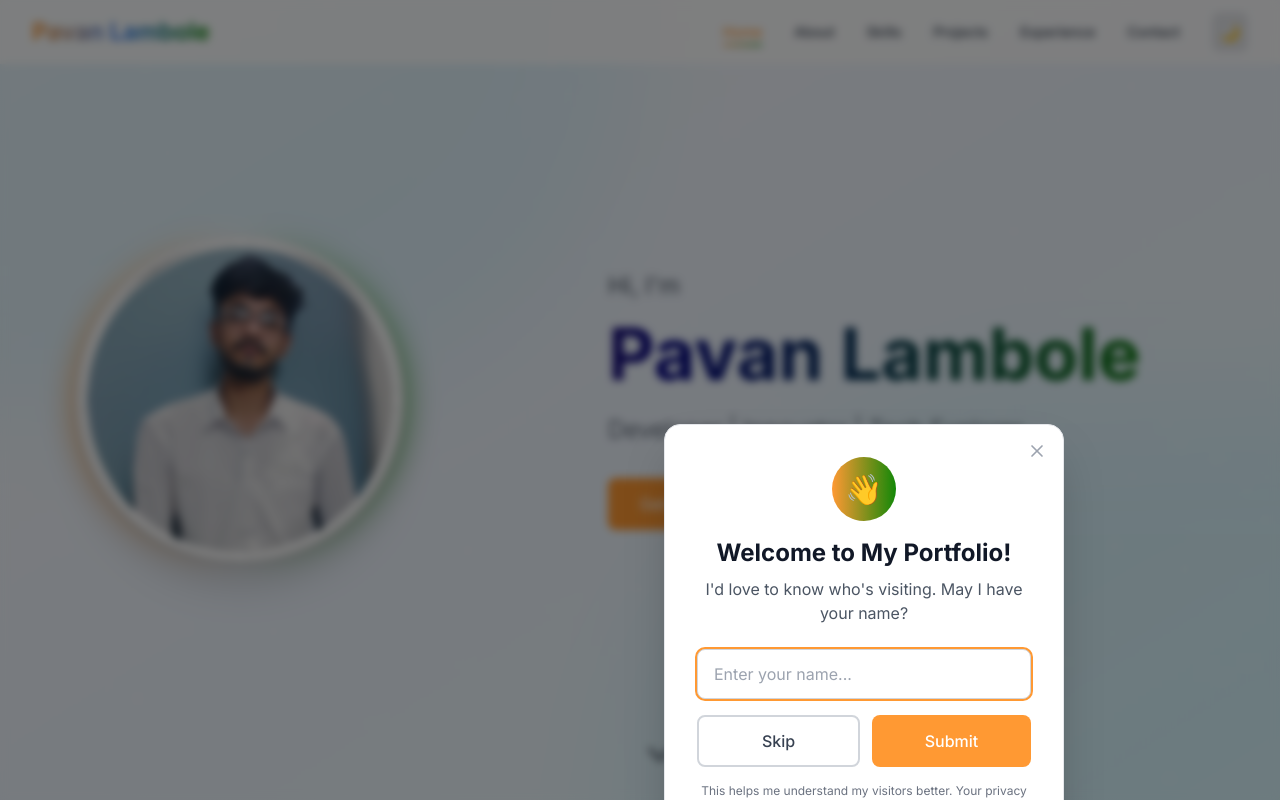
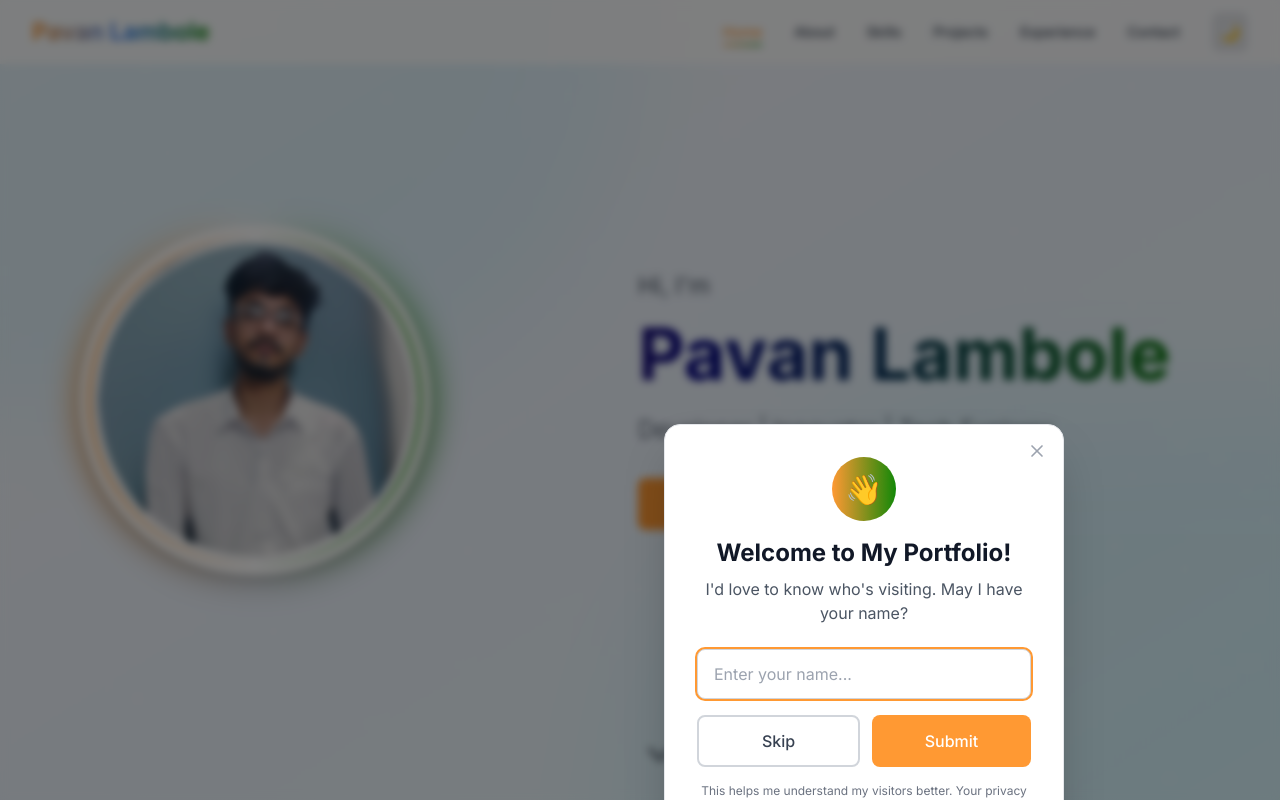
Before and after one commit to PawanLambole/Pavan_lambole_Portfolio, a React (Vite) app: page / in a window 1280 px wide. Shown: the top 800 px of the page. Built offline with nearby package versions, Linux system fonts and the light colour scheme.

Commit message:
style(hero): redesign profile frame with layered gradient ring for light/dark

```diff
--- a/src/components/Hero.tsx
+++ b/src/components/Hero.tsx
@@ -40,13 +40,17 @@ const Hero = () => {
             className="flex-shrink-0 order-1 md:order-1 mr-0 md:mr-12 lg:mr-20 md:ml-8 lg:ml-16"
           >
             <div className="relative group">
-              <div className="absolute -inset-1 bg-gradient-to-r from-indian-saffron via-white to-indian-green rounded-full blur-lg opacity-75 group-hover:opacity-100 transition duration-300"></div>
-              <div className="relative rounded-full ring-2 ring-gray-200 ring-offset-2 ring-offset-white dark:ring-gray-700 dark:ring-offset-gray-900">
-                <img
-                  src={profileImage}
-                  alt="Pavan Lambole"
-                  className="w-48 h-48 sm:w-56 sm:h-56 md:w-64 md:h-64 lg:w-80 lg:h-80 object-cover rounded-full border-4 border-white dark:border-gray-800 shadow-2xl"
-                />
+              <div className="absolute -inset-1 bg-gradient-to-r from-indian-saffron via-white to-indian-green rounded-full blur-lg opacity-70 group-hover:opacity-100 transition duration-500"></div>
+              <div className="relative rounded-full bg-white dark:bg-gray-900 p-1.5 sm:p-2 shadow-[0_15px_35px_-15px_rgba(0,0,0,0.5)]">
+                <div className="rounded-full bg-gradient-to-r from-indian-saffron via-white to-indian-green p-[2px] sm:p-[3px]">
+                  <div className="rounded-full bg-white dark:bg-gray-900 p-1">
+                    <img
+                      src={profileImage}
+                      alt="Pavan Lambole"
+                      className="w-48 h-48 sm:w-56 sm:h-56 md:w-64 md:h-64 lg:w-80 lg:h-80 object-cover rounded-full"
+                    />
+                  </div>
+                </div>
               </div>
             </div>
           </motion.div>
```
